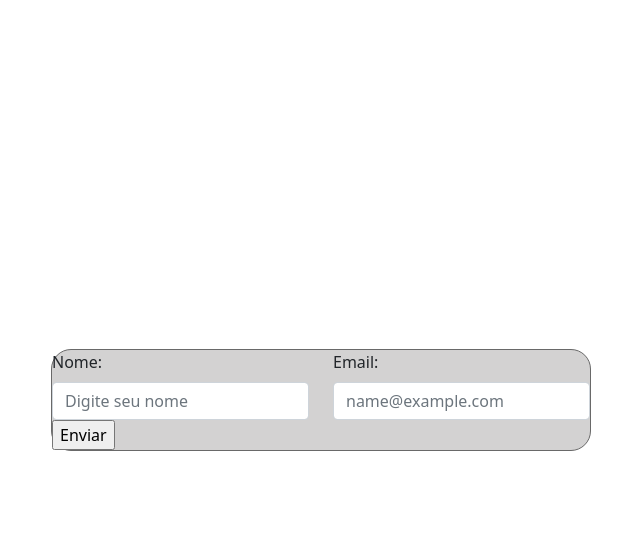
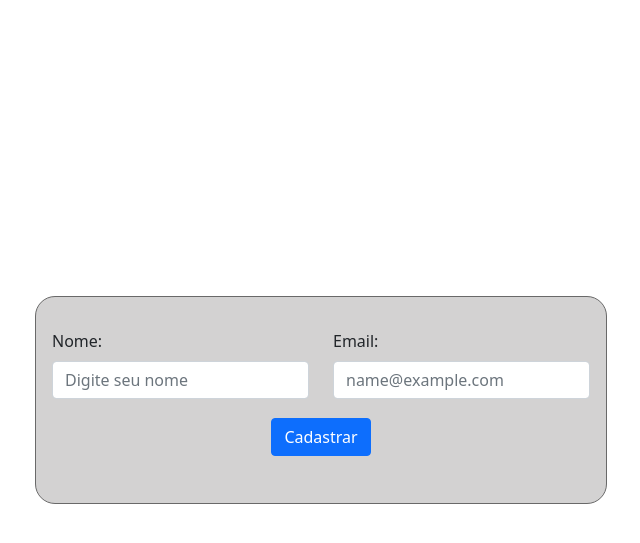
Before and after one commit to omartins-zs/crud-ensinamento-db, a PHP site: page / in a window 1280 px wide. Shown: the top 543 px of the page, without its empty margins (319-959 px from the left). Run offline with PHP 8.4, Linux system fonts and the light colour scheme; data that the repository does not hold is empty; some libraries are stand-ins or nearby versions.

Commit message:
Ajustando Codigo e Form Para Visualizaçao

```diff
--- a/index.php
+++ b/index.php
@@ -5,21 +5,31 @@ $pdo->setAttribute(PDO::ATTR_ERRMODE, PDO::ERRMODE_EXCEPTION);
 if (isset($_GET['delete'])) {
     $id = (int)$_GET['delete'];
     $pdo->exec("DELETE FROM pessoas WHERE id=$id");
-    echo 'deletado com sucesso o id: ' . $id;
+    echo '<div class="alert alert-danger d-flex align-items-center">
+  <svg class="bi flex-shrink-0 me-2" width="24" height="24" role="img" aria-label="Danger:"><use xlink:href="#exclamation-triangle-fill"/></svg>
+  <div>
+    deletado com sucesso o id:
+  </div>';
 }
 
 // Insert
 if (isset($_POST['nome'])) {
     $sql = $pdo->prepare("INSERT INTO pessoas VALUES (null,?,?)");
     $sql->execute(array($_POST['nome'], $_POST['email']));
-    echo 'inserido com sucesso';
+    echo '<div class="alert alert-success d-flex align-items-center">
+  <svg class="bi flex-shrink-0 me-2" width="24" height="24" role="img" aria-label="Success:"><use xlink:href="#check-circle-fill"/></svg>
+  <div>
+    inserido com sucesso
+  </div>
+</div>';
 }
 
 // Comando para atualizar.
 
 // Refresh faz automatico as MUDANÇAS
 
-$nome = 'Felipe'; /* Nome para a troca no banco */
+
+$nome = 'Jorge'; /* Nome para a troca no banco */
 $pdo->exec("UPDATE pessoas SET nome='$nome' WHERE id=12") /*Deve sempre indicar o "id" devido ser sistema simples */
 
 ?>
@@ -43,29 +53,39 @@ $pdo->exec("UPDATE pessoas SET nome='$nome' WHERE id=12") /*Deve sempre indicar
     <link rel="stylesheet" href="https://pro.fontawesome.com/releases/v5.10.0/css/all.css" integrity="sha384-AYmEC3Yw5cVb3ZcuHtOA93w35dYTsvhLPVnYs9eStHfGJvOvKxVfELGroGkvsg+p" crossorigin="anonymous" />
 
     <meta name="viewport" content="width=device-width, initial-scale=1.0">
+    <svg xmlns="http://www.w3.org/2000/svg" style="display: none;">
+        <symbol id="check-circle-fill" fill="currentColor" viewBox="0 0 16 16">
+            <path d="M16 8A8 8 0 1 1 0 8a8 8 0 0 1 16 0zm-3.97-3.03a.75.75 0 0 0-1.08.022L7.477 9.417 5.384 7.323a.75.75 0 0 0-1.06 1.06L6.97 11.03a.75.75 0 0 0 1.079-.02l3.992-4.99a.75.75 0 0 0-.01-1.05z" />
+        </symbol>
+        <symbol id="info-fill" fill="currentColor" viewBox="0 0 16 16">
+            <path d="M8 16A8 8 0 1 0 8 0a8 8 0 0 0 0 16zm.93-9.412-1 4.705c-.07.34.029.533.304.533.194 0 .487-.07.686-.246l-.088.416c-.287.346-.92.598-1.465.598-.703 0-1.002-.422-.808-1.319l.738-3.468c.064-.293.006-.399-.287-.47l-.451-.081.082-.381 2.29-.287zM8 5.5a1 1 0 1 1 0-2 1 1 0 0 1 0 2z" />
+        </symbol>
+        <symbol id="exclamation-triangle-fill" fill="currentColor" viewBox="0 0 16 16">
+            <path d="M8.982 1.566a1.13 1.13 0 0 0-1.96 0L.165 13.233c-.457.778.091 1.767.98 1.767h13.713c.889 0 1.438-.99.98-1.767L8.982 1.566zM8 5c.535 0 .954.462.9.995l-.35 3.507a.552.552 0 0 1-1.1 0L7.1 5.995A.905.905 0 0 1 8 5zm.002 6a1 1 0 1 1 0 2 1 1 0 0 1 0-2z" />
+        </symbol>
+    </svg>
 
-    <title>Document</title>
+    <title>CRUD De Pessoas</title>
 </head>
 
 <body>
+
     <div class="container">
-        <div class="form">
 
-            <form class="form-group" action="" method="post">
-
-
+        <form class="form-group" action="" method="post">
+            <div class="content-form">
                 <div class="row">
                     <div class="col">
-                        <label for="InputNome" class="form-label">Nome:</label>
-                        <input type="text" class="form-control" name="InputNome" id="InputNome" placeholder="Digite seu nome">
+                        <label for="nome" class="form-label">Nome:</label>
+                        <input type="text" class="form-control" name="nome" id="nome" placeholder="Digite seu nome">
                     </div>
                     <div class="col">
-                        <label for="InputEmail" class="form-label">Email:</label>
-                        <input type="email" class="form-control" name="InputEmail" id="InputEmail" placeholder="name@example.com">
+                        <label for="email" class="form-label">Email:</label>
+                        <input type="text" class="form-control" name="email" id="email" placeholder="name@example.com"><br>
                     </div>
                 </div>
+                <button type="submit" class="btn btn-primary" value="Enviar">Cadastrar</button><br><br>
 
-                <input type="submit" value="Enviar"><br>
                 <?php
                 $sql = $pdo->prepare("SELECT * FROM pessoas");
                 $sql->execute();
@@ -73,17 +93,14 @@ $pdo->exec("UPDATE pessoas SET nome='$nome' WHERE id=12") /*Deve sempre indicar
                 $fetchClientes = $sql->fetchAll();
 
                 foreach ($fetchClientes as $key => $value) {
-                    echo '<a  href="?delete=' . $value['id'] . '" class="btn btn-danger btn-xs"><i class="fa fa-trash"></i></a>' . $value['nome'] . ' | ' . $value['email'];
+                    echo '<a href="?delete=' . $value['id'] . '" class="btn btn-danger btn-xs"><i class="fa fa-trash"></i></a>' . $value['nome'] . ' | ' . $value['email'];
                     echo '<br>';
                     echo '<hr>';
                 }
                 ?>
-            </form>
-
-
-        </div>
+            </div>
+        </form>
     </div>
-
 </body>
 
 </html>
```
